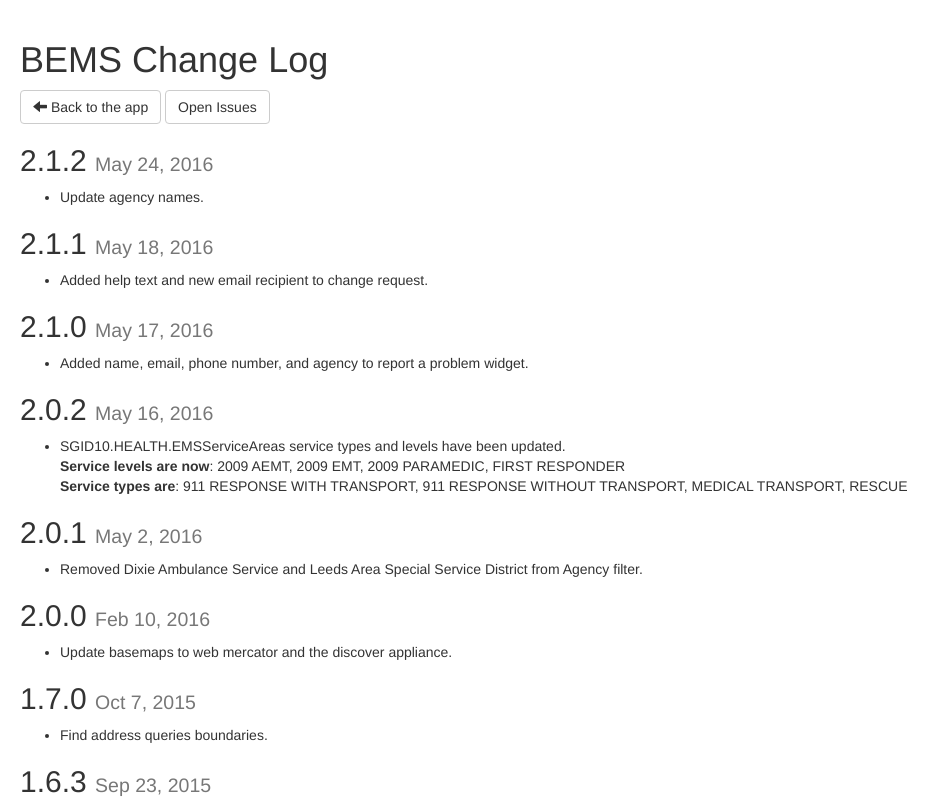
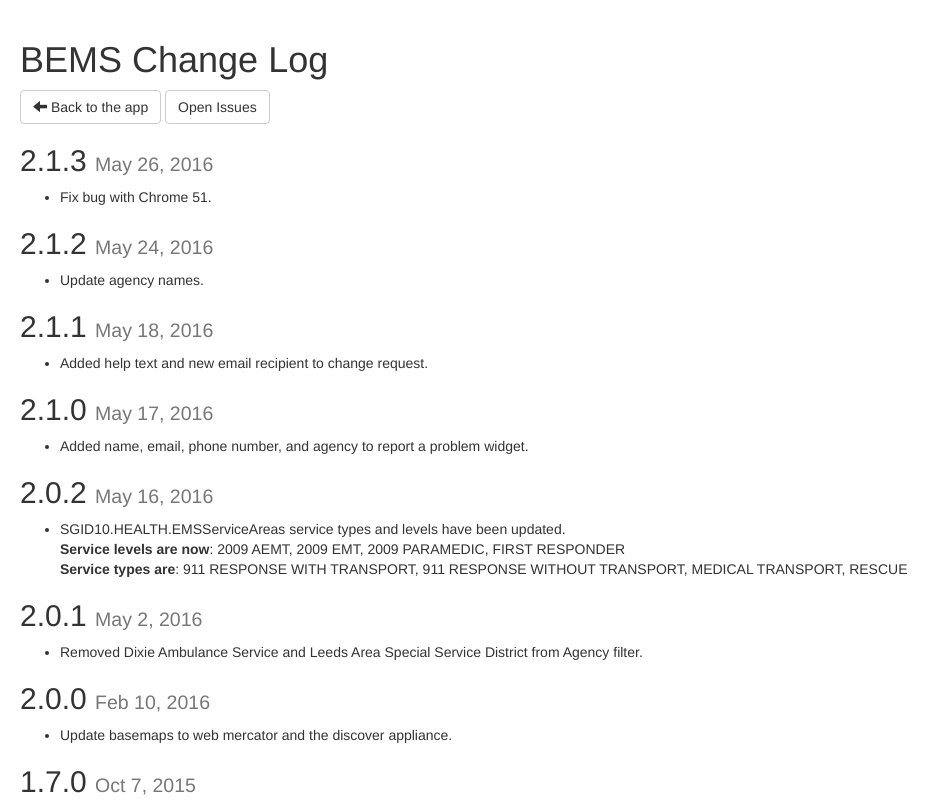
Before and after one commit to agrc/BEMS, a website: page src/ChangeLog.html in a window 1280 px wide. Shown: the top 801 px of the page, without its empty margins (0-950 px from the left). Drawn offline with nearby package versions, Linux system fonts and the light colour scheme.

Commit message:
Release v2.1.3

```diff
--- a/bower.json
+++ b/bower.json
@@ -1,6 +1,6 @@
 {
   "name": "bems",
-  "version": "2.1.2",
+  "version": "2.1.3",
   "dependencies": {
     "agrc": "agrc-widgets#^4.2.0",
     "bootstrap": "~3.3",
--- a/package.json
+++ b/package.json
@@ -1,6 +1,6 @@
 {
   "name": "BEMS",
-  "version": "2.1.2",
+  "version": "2.1.3",
   "homepage": "https://mapserv.utah.gov/BEMS",
   "repository": {
     "type": "git",
--- a/src/ChangeLog.html
+++ b/src/ChangeLog.html
@@ -14,6 +14,10 @@
     <h1>BEMS Change Log</h1>
     <a href="./" class="btn btn-default"><span class="glyphicon glyphicon-arrow-left"></span> Back to the app</a>
     <a href="https://github.com/agrc/BEMS/issues?state=open" class="btn btn-default">Open Issues</a>
+    <h2>2.1.3 <small>May 26, 2016</small></h2>
+    <ul>
+        <li>Fix bug with Chrome 51.</li>
+    </ul>
     <h2>2.1.2 <small>May 24, 2016</small></h2>
     <ul>
         <li>Update agency names.</li>
--- a/src/app/config.js
+++ b/src/app/config.js
@@ -26,7 +26,7 @@ define([
 
         // version.: String
         //      The version number.
-        version: '2.1.2',
+        version: '2.1.3',
 
         // apiKey: String
         //      The api key used for services on api.mapserv.utah.gov
--- a/src/app/package.json
+++ b/src/app/package.json
@@ -1,6 +1,6 @@
 {
     "name": "BEMS",
-    "version": "2.1.2",
+    "version": "2.1.3",
     "main": "main",
     "description": "BEMS",
     "homepage": "https://github.com/agrc/BEMS",
```
